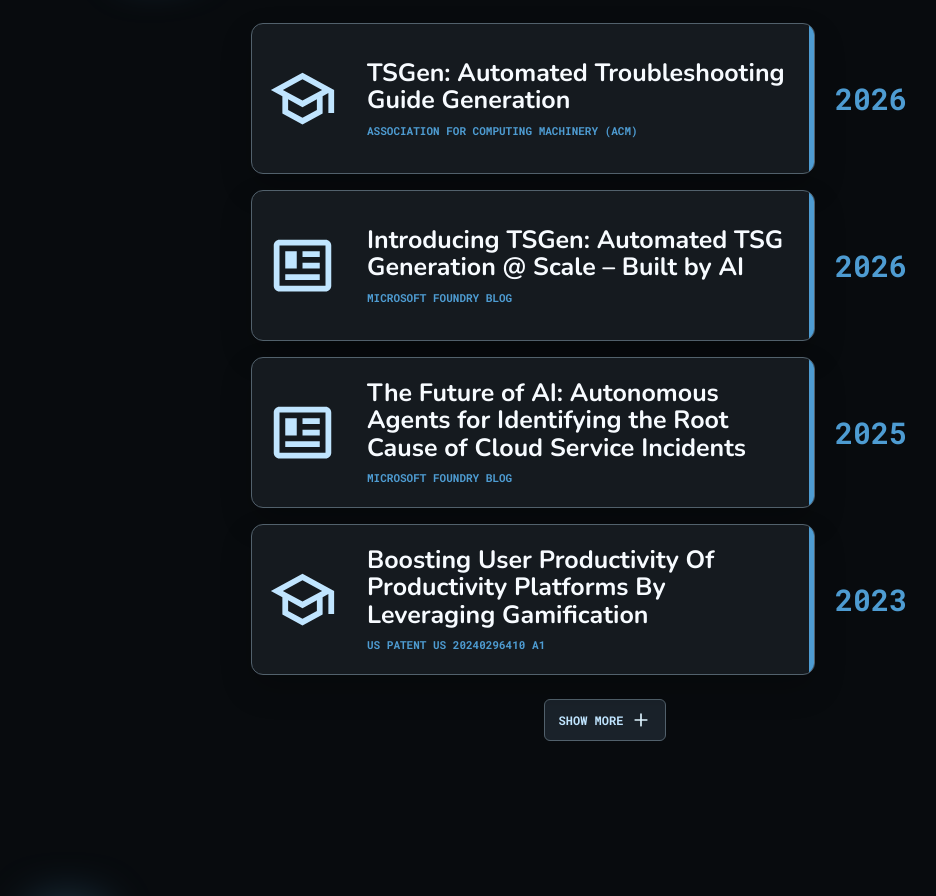
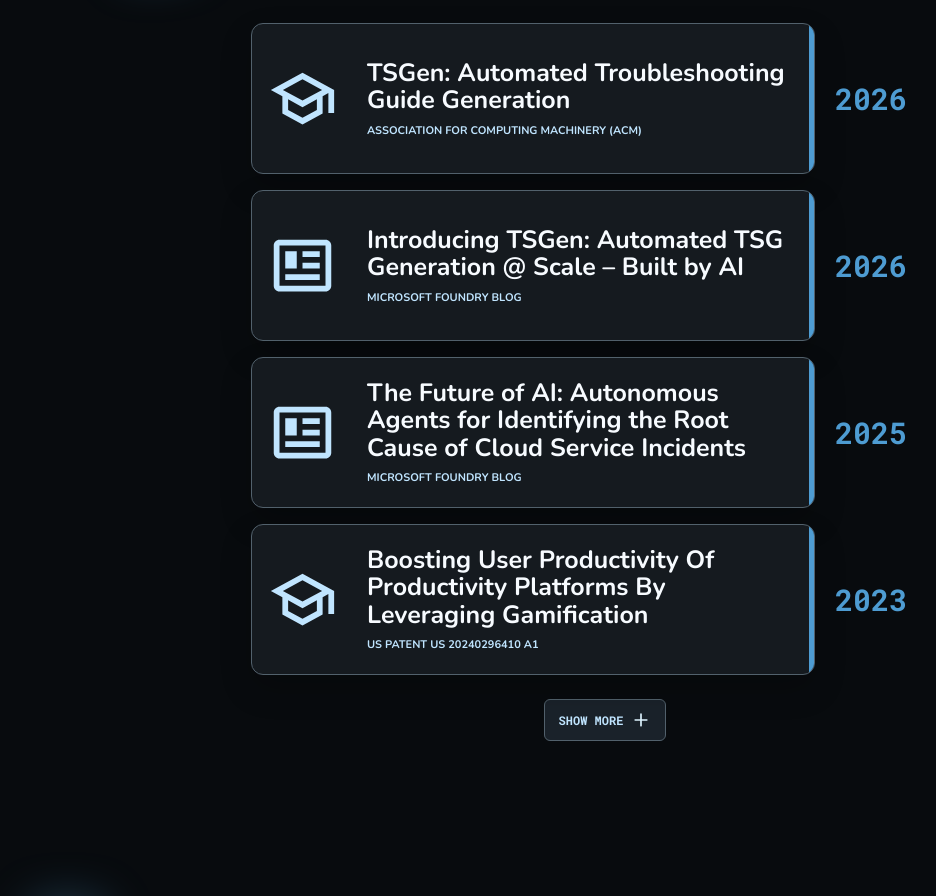
Before and after one commit to Daniel-Genkin/Website, a Vue app: page /greenar in a window 1280 px wide. Shown: the part 3560-4456 px from the top of the page, without its empty margins (35-971 px from the left). Built offline with nearby package versions, Linux system fonts and the light colour scheme.

Commit message:
last bit of cleanup agagin lol

```diff
--- a/src/assets/main.css
+++ b/src/assets/main.css
@@ -235,7 +235,7 @@
 .achievement-card::before, .education-row ul::before { right: calc(-1 * var(--border-width)); left: auto; }
 .achievement-card img { width: var(--achievement-icon-size); max-height: var(--achievement-icon-column); object-fit: contain; }
 .achievement-card h3 { margin: 0; color: var(--color-text); font-size: var(--font-size-card-title); line-height: var(--line-height-heading); }
-.achievement-card p { margin: var(--space-3) 0 0; color: var(--color-accent); font-family: var(--font-mono); font-size: var(--font-size-label); font-weight: var(--font-weight-bold); text-transform: uppercase; }
+.achievement-card p { margin: var(--space-3) 0 0; color: var(--color-ice); font-family: var(--font-body); font-size: var(--font-size-label); font-weight: var(--font-weight-bold); text-transform: uppercase; }
 .achievement-row > strong { color: var(--color-accent); font-family: var(--font-mono); font-size: var(--font-size-year); font-weight: var(--font-weight-bold); }
 .load-more { display: flex; align-items: center; gap: var(--space-3); min-height: var(--icon-button-size); margin: var(--space-3) auto 0; padding: 0 var(--space-6); border: var(--border-width) solid var(--color-line); border-radius: var(--radius-control); color: var(--color-ice); background: var(--color-control); font-family: var(--font-mono); font-size: var(--font-size-small); font-weight: var(--font-weight-bold); text-transform: uppercase; transition: color var(--transition-fast), border-color var(--transition-fast), background-color var(--transition-fast), transform var(--transition-fast), box-shadow var(--transition-fast); }
 .load-more:hover { border-color: var(--color-accent); background: var(--color-control-hover); box-shadow: 0 0 var(--space-7) var(--color-accent-glow); transform: translateY(calc(-1 * var(--space-1))); }
```
